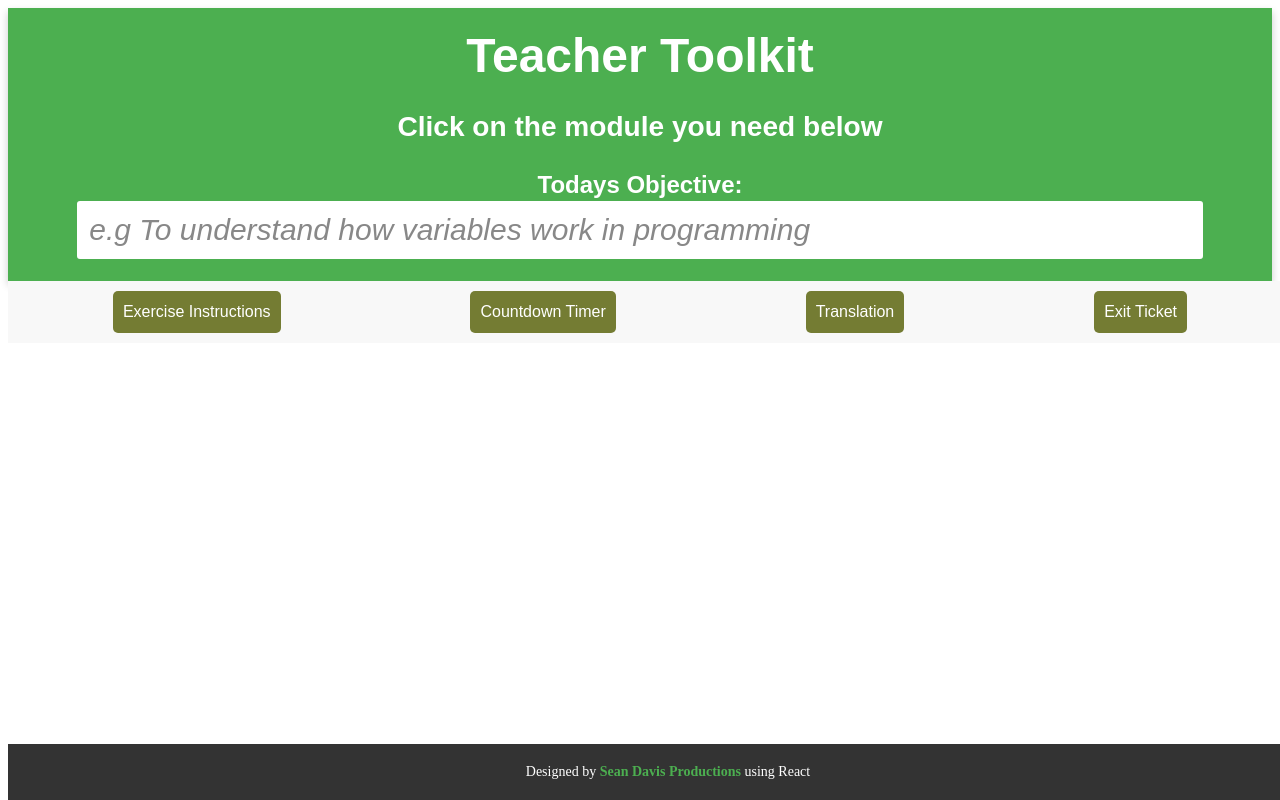
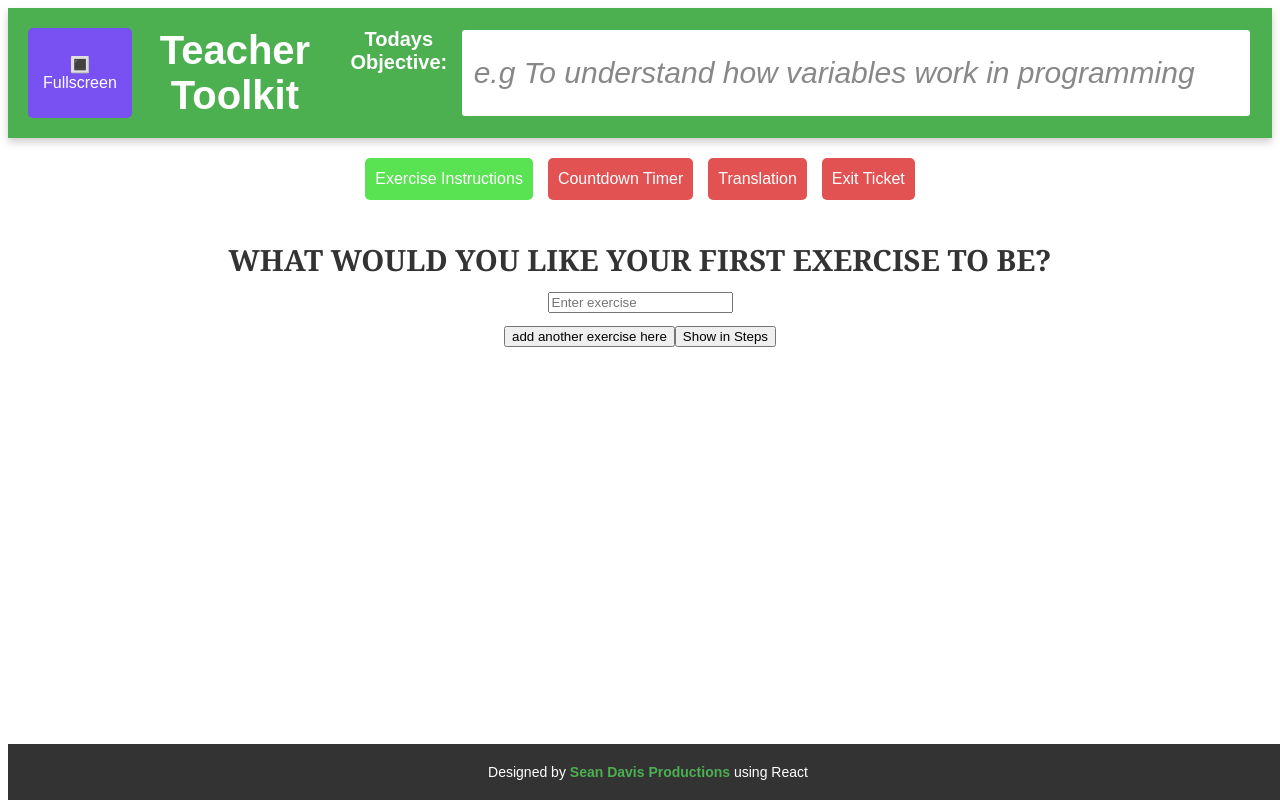
Before and after one commit to seandavisproductions/teacher-tools, a React (Create React App) app: page / in a window 1280 px wide. Both pictures are taken after a click on the button "Exercise Instructions". Built offline with nearby package versions, Linux system fonts and the light colour scheme.

Commit message:
teacher tools version 2

```diff
--- a/src/App.js
+++ b/src/App.js
@@ -2,34 +2,65 @@ import { useState } from "react";
 import "./App.css";
 import "./index.css";
 
-const module = [
-  { title: "Exercise Instructions" },
+const tools = [
+  { title: "Exercise Instructions", id: 1 },
   {
     title: "Countdown Timer",
+    id: 2,
   },
 
-  { title: "Translation" },
-  { title: "Exit Ticket" },
+  { title: "Translation", id: 3 },
+  { title: "Exit Ticket", id: 4 },
 ];
 
 export default function App() {
   const [button, setButton] = useState(false);
+  const [curOpen, setIsOpen] = useState(null);
+  const [qaList, setQaList] = useState([
+    { question: "", answer: "" },
+    { question: "", answer: "" },
+    { question: "", answer: "" },
+  ]);
+  const [exercises, setExercises] = useState([{ exercise: "" }]);
   return (
     <div className="">
-      <Header />
-      <Buttons buttons={module} />
+      <Header tools={tools} />
+      <Buttons tools={tools} curOpen={curOpen} setIsOpen={setIsOpen} />
+      {curOpen === 1 && (
+        <ExerciseInstructions
+          exercises={exercises}
+          setExercises={setExercises}
+        />
+      )}
+      {curOpen === 2 && <CountdownTimer />}
+      {curOpen === 3 && <Translation />}
+      {curOpen === 4 && <ExitTicket qaList={qaList} setQaList={setQaList} />}
       <Footer />
     </div>
   );
 }
 
-function Header() {
+function Header({ tools }) {
   const [objective, setObjective] = useState("");
+
+  function toggleFullscreen() {
+    if (!document.fullscreenElement) {
+      document.documentElement.requestFullscreen(); // Enter fullscreen
+    } else {
+      document.exitFullscreen(); // Exit fullscreen
+    }
+  }
+
   return (
     <div className="header">
+      <button
+        onClick={toggleFullscreen}
+        className="fullscreen-btn"
+        style={{ alignItems: "flex-end" }}
+      >
+        🔳 Fullscreen
+      </button>
       <h1>Teacher Toolkit</h1>
-      <h3>Click on the module you need below</h3>
-      <span className="">
       Todays Objective:
       <input
         className="input-text"
@@ -37,49 +68,125 @@ function Header() {
         placeholder="e.g To understand how variables work in programming"
         onChange={(e) => setObjective(e.target.value)}
       ></input>
-      </span>
     </div>
   );
 }
 
-function body() {
-  return;
-  <ExerciseInstructions />;
-}
-
-function Buttons({ buttons }) {
+function Buttons({ tools, curOpen, setIsOpen }) {
   return (
-    <div className="nav-container">
-      {buttons.map((el, i) => (
-        <Button title={el.title} key={i}></Button>
+    <div className="tool-buttons-container">
+      {tools.map((el, i) => (
+        <Button
+          title={el.title}
+          key={i}
+          number={i + 1}
+          curOpen={curOpen}
+          setIsOpen={setIsOpen}
+        ></Button>
       ))}
     </div>
   );
 }
 
-function ExerciseInstructions() {
-  const [instructions, setInstructions] = useState("");
-
+function Button({ title, curOpen, setIsOpen, number }) {
+  function handleToggle() {
+    setIsOpen(curOpen === number ? null : number);
+    console.log(number);
+  }
   return (
     <div>
-      <p>What would you like your first exercise to be?</p>
-      <input type="text"></input>
-      <button>add another exercise here</button>
-      <button>Show in order</button>;
+      <button
+        className={
+          curOpen === number ? "teacher-button-open" : "teacher-button-close"
+        }
+        onClick={handleToggle}
+      >
+        {title}
+      </button>
     </div>
   );
 }
 
-function CountdownTimer() {}
+function ExerciseInstructions({ exercises, setExercises }) {
+  const [step, setStep] = useState(0);
+  const [isStepsMode, setIsStepsMode] = useState(false);
 
-function Translation() {}
+  function handleSubmit() {
+    setIsStepsMode(true); // Switch to flashcard mode
+  }
 
-function ExitTicket() {}
+  function addNewExercise() {
+    setExercises([...exercises, { exercise: "" }]);
+  }
 
-function Button({ title }) {
+  function handlePrevious() {
+    if (step > 0) setStep((s) => s - 1);
+  }
+
+  function handleNext() {
+    if (step < exercises.length - 1) setStep((s) => s + 1);
+  }
+
+  function handleChange(index, value) {
+    setExercises((prevExercises) =>
+      prevExercises.map((ex, i) =>
+        i === index ? { ...ex, exercise: value } : ex
+      )
+    );
+  }
   return (
     <div>
-      <button className="teacher-button">{title}</button>
+      {!isStepsMode ? (
+        <div className="flashcards-container">
+          <h3>What would you like your first exercise to be?</h3>
+
+          {exercises.map((exercise, index) => (
+            <div key={index}>
+              <input
+                type="text"
+                placeholder="Enter exercise"
+                value={exercise.exercise}
+                onChange={(e) => handleChange(index, e.target.value)}
+              />
+            </div>
+          ))}
+          <button onClick={addNewExercise}>add another exercise here</button>
+          <button onClick={handleSubmit}>Show in Steps</button>
+        </div>
+      ) : (
+        <div className="steps">
+          <div className="message">
+            Exercise {step + 1}: {exercises[step]?.exercise}
+          </div>
+          <div className="buttons">
+            <button onClick={handlePrevious} disabled={step === 0}>
+              Previous
+            </button>
+            <button
+              onClick={handleNext}
+              disabled={step === exercises.length - 1}
+            >
+              Next
+            </button>
+          </div>
+        </div>
+      )}
+    </div>
+  );
+}
+
+function CountdownTimer() {
+  return (
+    <div>
+      <UnderDevelopment />;
+    </div>
+  );
+}
+
+function Translation() {
+  return (
+    <div>
+      <UnderDevelopment />
     </div>
   );
 }
@@ -95,3 +202,114 @@ function Footer() {
     </div>
   );
 }
+
+function ExitTicket({ qaList, setQaList }) {
+  const [selectedId, setSelectedId] = useState(null);
+  const [isFlashcardMode, setIsFlashcardMode] = useState(false);
+
+  function handleChange(index, field, value) {
+    const updatedQaList = [...qaList];
+    updatedQaList[index][field] = value;
+    setQaList(updatedQaList);
+  }
+
+  function addNewQA() {
+    setQaList([...qaList, { question: "", answer: "" }]);
+  }
+
+  function handleSubmit() {
+    setIsFlashcardMode(true); // Switch to flashcard mode
+  }
+
+  function handleClick(index) {
+    setSelectedId(index !== selectedId ? index : null);
+  }
+
+  return (
+    <div>
+      {!isFlashcardMode ? (
+        <div className="flashcards-container">
+          <h2>Enter Questions & Answers</h2>
+          {qaList.map((qa, index) => (
+            <div key={index}>
+              <input
+                type="text"
+                placeholder="Enter question"
+                value={qa.question}
+                onChange={(e) =>
+                  handleChange(index, "question", e.target.value)
+                }
+              />
+              <input
+                type="text"
+                placeholder="Enter answer"
+                value={qa.answer}
+                onChange={(e) => handleChange(index, "answer", e.target.value)}
+              />
+            </div>
+          ))}
+          <button onClick={addNewQA}>Add More Questions</button>
+          <button onClick={handleSubmit}>Submit</button>
+        </div>
+      ) : (
+        <>
+          <button onClick={() => setIsFlashcardMode(false)}>
+            Back to Edit Mode
+          </button>
+          <div className="flashcards">
+            {qaList.map((qa, index) => (
+              <div
+                key={index}
+                onClick={() => handleClick(index)}
+                className={`flashcard ${
+                  selectedId === index ? "selected" : ""
+                }`}
+              >
+                <p>{selectedId === index ? qa.answer : qa.question}</p>
+              </div>
+            ))}
+          </div>
+        </>
+      )}
+    </div>
+  );
+}
+
+function UnderDevelopment() {
+  const randomList = [
+    {
+      image: "https://media1.tenor.com/m/bUa1N-13OecAAAAC/baby-run-omg.gif",
+      text: "Whoops! Hold tight. I'm currently coding. I'll be right back.",
+    },
+    {
+      image:
+        "https://media0.giphy.com/media/v1.Y2lkPTc5MGI3NjExbWc2MHZxYTNuOHdubXo4MTR0OGpucjJjb3UwM3VoZWtoazc5OXJtZSZlcD12MV9pbnRlcm5hbF9naWZfYnlfaWQmY3Q9Zw/FY8c5SKwiNf1EtZKGs/giphy.gif",
+      text: "Errr... I'll get right on it!",
+    },
+    {
+      image:
+        "https://media0.giphy.com/media/v1.Y2lkPTc5MGI3NjExM3U5ajZhamZmZ3dtNjBuMGo0bzhuOXRzMnhiazhsNzlxd2pnaG9xayZlcD12MV9pbnRlcm5hbF9naWZfYnlfaWQmY3Q9Zw/w89ak63KNl0nJl80ig/giphy.gif",
+      text: "Nothing to see here. Move along.",
+    },
+  ];
+  const [randomItem, setRandomItem] = useState(
+    randomList[Math.floor(Math.random() * randomList.length)]
+  );
+
+  function handleRandomize() {
+    setRandomItem(randomList[Math.floor(Math.random() * randomList.length)]);
+  }
+  return (
+    <div style={{ display: "block", margin: "auto" }}>
+      <img
+        src={randomItem.image}
+        width="15%"
+        height="15%"
+        alt="baby running in the corridoor"
+        fetchpriority="high"
+        style={{ display: "block", margin: "auto" }}
+      ></img>
+      <h2 align="center">{randomItem.text}</h2>
+    </div>
+  );
+}
--- a/src/index.css
+++ b/src/index.css
@@ -9,11 +9,13 @@
 }
 
 .header {
+  display: flex;
   background-color: #4caf50;
   color: white;
   text-align: center;
+  width: 100%;
   padding: 20px;
-  font-size: 24px;
+  font-size: 20px;
   font-weight: bold;
   font-family: "Arial", sans-serif;
   box-shadow: 0px 4px 8px rgba(0, 0, 0, 0.2);
@@ -43,7 +45,7 @@
   border-left: 5px solid #4caf50;
   padding: 20px;
   width: 100%; /* Make it span the full container width */
-  font-size: 20px; /* Increase text size */
+  font-size: 18px; /* Increase text size */
   font-family: Arial, sans-serif;
   box-shadow: 2px 2px 10px rgba(0, 0, 0, 0.1);
   border-radius: 8px;
@@ -71,7 +73,7 @@
 }
 
 /* Container for module buttons, representing different modules for the teacher toolkit */
-.module-buttons-container {
+.tool-buttons-container {
   display: flex;
   flex-wrap: wrap;
   justify-content: center;
@@ -81,8 +83,8 @@
 }
 
 /* Button styling for teacher app with pulsing effect on hover */
-.teacher-button {
-  background-color: #747c33;
+.teacher-button-close {
+  background-color: #e35252;
   color: white;
   border: none;
   padding: 12px 10px;
@@ -94,7 +96,20 @@
   transition: transform 0.2s ease-in-out;
 }
 
-.teacher-button:hover {
+.teacher-button-open {
+  background-color: #59e352;
+  color: white;
+  border: none;
+  padding: 12px 10px;
+  text-align: center;
+  text-decoration: none;
+  font-size: 16px;
+  cursor: pointer;
+  border-radius: 5px;
+  transition: transform 0.2s ease-in-out;
+}
+
+.teacher-button-close:hover {
   animation: pulse 1s infinite;
 }
 
@@ -151,3 +166,149 @@
   color: #888;
   font-style: italic;
 }
+
+.flashcards {
+  display: flex;
+  flex-wrap: wrap;
+  gap: 15px;
+  justify-content: center;
+}
+
+.exit-ticket-container {
+  max-width: 600px;
+  margin: auto;
+  padding: 20px;
+  background: #f9f9f9;
+  border-radius: 8px;
+  box-shadow: 0px 4px 10px rgba(0, 0, 0, 0.1);
+}
+
+.qa-container {
+  padding: 15px;
+}
+
+.qa-item {
+  margin-bottom: 10px;
+}
+
+.flashcards-container {
+  text-align: center;
+  font-family: Cambria, Cochin, Georgia, Times, "Times New Roman", serif;
+  font-size: 25px;
+  padding: 20px;
+}
+
+.flashcards {
+  display: flex;
+  flex-wrap: wrap;
+  gap: 15px;
+  font-size: x-large;
+  justify-content: center;
+}
+
+.flashcard {
+  width: 200px;
+  height: 120px;
+  font-size: 40px;
+  border: 2px solid #000000;
+  padding: 10px;
+  text-align: center;
+  background-color: #fff;
+  cursor: pointer;
+  transition: transform 0.3s ease-in-out, background-color 0.3s ease-in-out;
+}
+
+.flashcard.selected {
+  background-color: #25ff21;
+}
+
+* {
+  box-sizing: border-box;
+}
+
+body {
+  font-family: sans-serif;
+  color: #333;
+}
+
+.steps {
+  width: 100%;
+  background-color: #f7f7f7;
+  border-radius: 7px;
+  padding: 25px 50px;
+  margin: 20px auto;
+}
+
+.numbers {
+  display: flex;
+  justify-content: space-between;
+}
+
+.numbers > div {
+  height: 40px;
+  aspect-ratio: 1;
+  background-color: #e7e7e7;
+  border-radius: 50%;
+  display: flex;
+  align-items: center;
+  justify-content: center;
+  font-size: 18px;
+}
+
+.numbers .active {
+  background-color: #7950f2;
+  color: #fff;
+}
+
+.message {
+  text-align: center;
+  font-size: 40px;
+  margin: 40px 0;
+  font-weight: bold;
+
+  display: flex;
+  flex-direction: column;
+  align-items: center;
+}
+
+.buttons {
+  display: flex;
+  justify-content: space-between;
+}
+
+.buttons button {
+  border: none;
+  cursor: pointer;
+  padding: 10px 15px;
+  border-radius: 100px;
+  font-size: 14px;
+  font-weight: bold;
+
+  display: flex;
+  align-items: center;
+  gap: 10px;
+}
+
+.buttons button span {
+  font-size: 16px;
+  line-height: 1;
+}
+
+h3 {
+  margin: 0;
+  text-transform: uppercase;
+}
+
+.fullscreen-btn {
+  background: #7950f2;
+  color: white;
+  padding: 10px 15px;
+  border: none;
+  cursor: pointer;
+  font-size: 16px;
+  border-radius: 5px;
+}
+
+.fullscreen-btn:hover {
+  background: #5a3ac7;
+}
```
Lines whose indentation alone changed are shown as unchanged.
